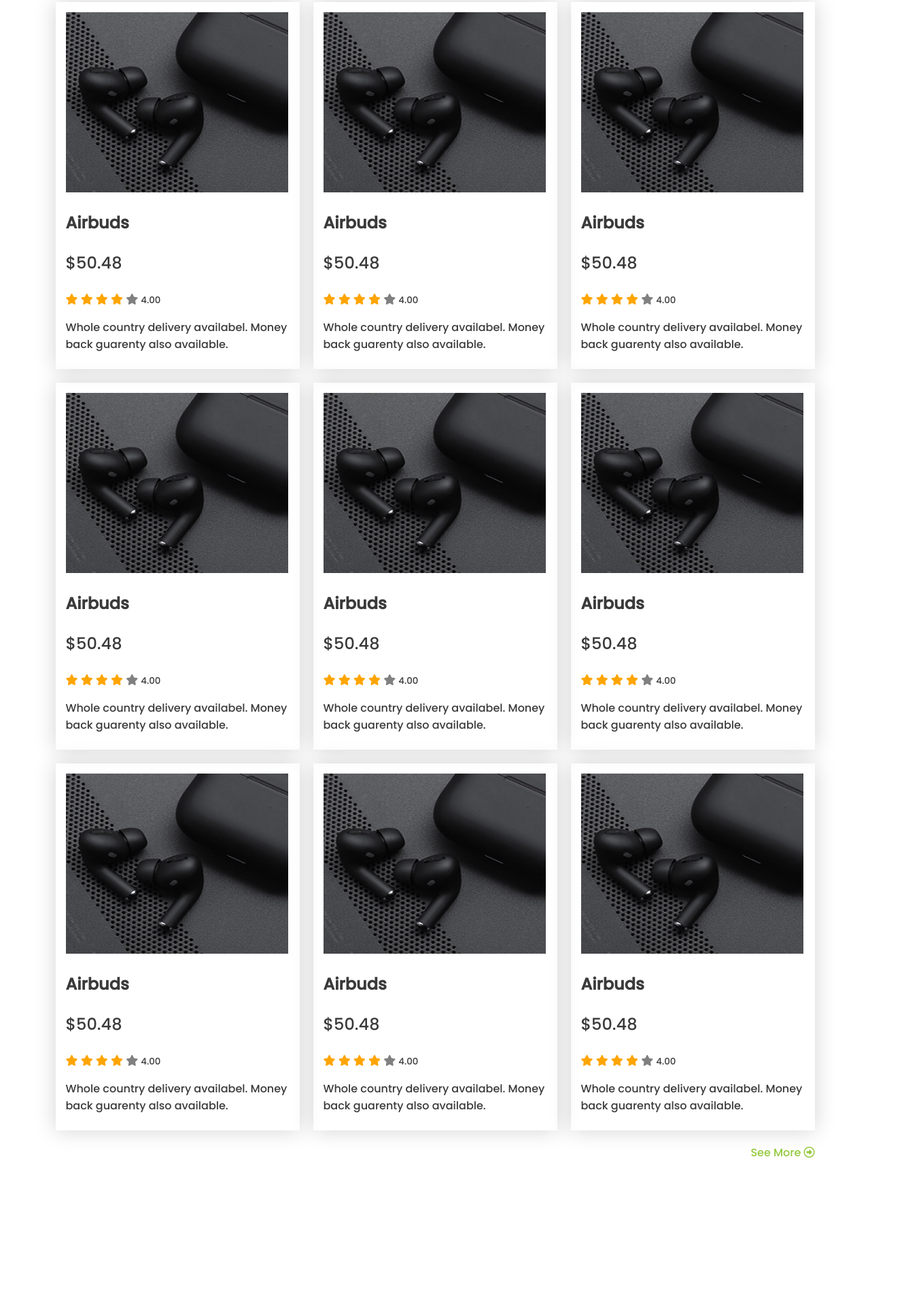
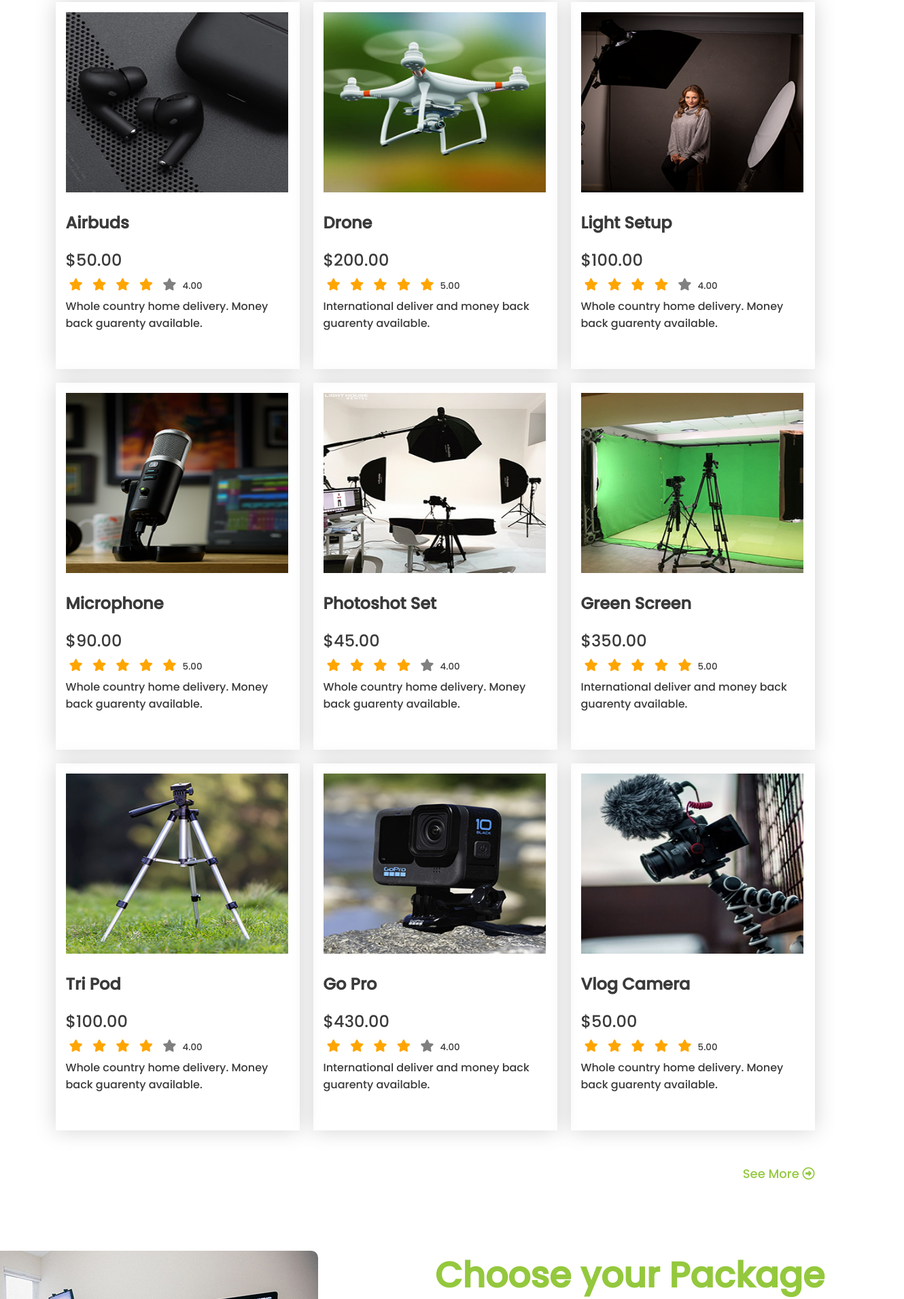
Before and after one commit to mushfiq5900/mi2-mo11-assignment2, a plain HTML site: page index.html in a window 1280 px wide. Shown: the part 889-2800 px from the top of the page at 68% size, 1330 px wide, since content can reach past the window. Before the commit the page ends 2613 px from the top, so only its background shows below. Drawn offline with Linux system fonts and the light colour scheme.

Commit message:
Package product and footer added

```diff
--- a/index.html
+++ b/index.html
@@ -15,14 +15,14 @@
 <body>
     <header>
         <nav class="container">
-            <h1 class="site-name">Gadget Hub</h1>
+            <h1 class="site-name">Gadget <span class="span-color">Hub</span></h1>
             <div class="menu-bar">
                 <a href="">Home</a>
                 <a href="">Product</a>
                 <a href="">Sign up</a>
                 <a href="">Log in</a>
                 <a href=""><i class="fas fa-search"></i></a>
-                <a href=""><i class="fas fa-shopping-cart"></i></a>
+                <a href=""><i class="fas "></i></a>
             </div>
         </nav>
     </header>
@@ -32,7 +32,9 @@
                 <h1 class="title-text">Buy our Gadgets and be an <span class="span-color">Influencer</span> </h1>
                 <p>Here you can buy your necessary gadgets with a very reasonable price. Explore our website and be a
                     social influencer.</p>
-                <a class="prebook-btn" href="">Preebook Here <i class="far fa-arrow-alt-circle-right"></i></a>
+                <div class="prebook-btn">
+                    <a href="">Preebook Here <i class="far fa-arrow-alt-circle-right"></i></a>
+                </div>
             </div>
             <div class="hero-image half-width">
                 <img src="images/camera3.png" alt="">
@@ -52,7 +54,7 @@
         </section>
 
         <section class="new-collection">
-            <h1>New Collection</h1>
+            <h1><span class="span-color">New Collection</span></h1>
             <div class="products">
                 <div class="product-card">
                     <div class="product-image">
@@ -60,7 +62,7 @@
                     </div>
                     <div class="product-data">
                         <h1>Airbuds</h1>
-                        <p class="price-label">$50.48</p>
+                        <p class="price-label">$50.00</p>
                         <div class="rating-div">
                             <i class="fas fa-star"></i>
                             <i class="fas fa-star"></i>
@@ -69,16 +71,34 @@
                             <i class="fas fa-star fa-star-grey"></i>
                             <small>4.00</small>
                         </div>
-                        <p>Whole country delivery availabel. Money back guarenty also available.</p>
+                        <p>Whole country home delivery. Money back guarenty available.</p>
                     </div>
                 </div>
                 <div class="product-card">
                     <div class="product-image">
-                        <img src="images/products/airbuds.jpg" alt="airbuds">
+                        <img src="images/products/drone.jpg" alt="drone">
                     </div>
                     <div class="product-data">
-                        <h1>Airbuds</h1>
-                        <p class="price-label">$50.48</p>
+                        <h1>Drone</h1>
+                        <p class="price-label">$200.00</p>
+                        <div class="rating-div">
+                            <i class="fas fa-star"></i>
+                            <i class="fas fa-star"></i>
+                            <i class="fas fa-star"></i>
+                            <i class="fas fa-star"></i>
+                            <i class="fas fa-star"></i>
+                            <small>5.00</small>
+                        </div>
+                        <p>International deliver and money back guarenty available.</p>
+                    </div>
+                </div>
+                <div class="product-card">
+                    <div class="product-image">
+                        <img src="images/products/light-setup.jpg" alt="light-setup">
+                    </div>
+                    <div class="product-data">
+                        <h1>Light Setup</h1>
+                        <p class="price-label">$100.00</p>
                         <div class="rating-div">
                             <i class="fas fa-star"></i>
                             <i class="fas fa-star"></i>
@@ -87,16 +107,34 @@
                             <i class="fas fa-star fa-star-grey"></i>
                             <small>4.00</small>
                         </div>
-                        <p>Whole country delivery availabel. Money back guarenty also available.</p>
+                        <p>Whole country home delivery. Money back guarenty available.</p>
                     </div>
                 </div>
                 <div class="product-card">
                     <div class="product-image">
-                        <img src="images/products/airbuds.jpg" alt="airbuds">
+                        <img src="images/products/microphone.png" alt="microphone">
                     </div>
                     <div class="product-data">
-                        <h1>Airbuds</h1>
-                        <p class="price-label">$50.48</p>
+                        <h1>Microphone</h1>
+                        <p class="price-label">$90.00</p>
+                        <div class="rating-div">
+                            <i class="fas fa-star"></i>
+                            <i class="fas fa-star"></i>
+                            <i class="fas fa-star"></i>
+                            <i class="fas fa-star"></i>
+                            <i class="fas fa-star"></i>
+                            <small>5.00</small>
+                        </div>
+                        <p>Whole country home delivery. Money back guarenty available.</p>
+                    </div>
+                </div>
+                <div class="product-card">
+                    <div class="product-image">
+                        <img src="images/products/photoshot-set.jpg" alt="photoshot-set">
+                    </div>
+                    <div class="product-data">
+                        <h1>Photoshot Set</h1>
+                        <p class="price-label">$45.00</p>
                         <div class="rating-div">
                             <i class="fas fa-star"></i>
                             <i class="fas fa-star"></i>
@@ -105,16 +143,34 @@
                             <i class="fas fa-star fa-star-grey"></i>
                             <small>4.00</small>
                         </div>
-                        <p>Whole country delivery availabel. Money back guarenty also available.</p>
+                        <p>Whole country home delivery. Money back guarenty available.</p>
                     </div>
                 </div>
                 <div class="product-card">
                     <div class="product-image">
-                        <img src="images/products/airbuds.jpg" alt="airbuds">
+                        <img src="images/products/green-screen.jpg" alt="green-screen">
                     </div>
                     <div class="product-data">
-                        <h1>Airbuds</h1>
-                        <p class="price-label">$50.48</p>
+                        <h1>Green Screen</h1>
+                        <p class="price-label">$350.00</p>
+                        <div class="rating-div">
+                            <i class="fas fa-star"></i>
+                            <i class="fas fa-star"></i>
+                            <i class="fas fa-star"></i>
+                            <i class="fas fa-star"></i>
+                            <i class="fas fa-star"></i>
+                            <small>5.00</small>
+                        </div>
+                        <p>International deliver and money back guarenty available.</p>
+                    </div>
+                </div>
+                <div class="product-card">
+                    <div class="product-image">
+                        <img src="images/products/tripod.jpg" alt="tripod">
+                    </div>
+                    <div class="product-data">
+                        <h1>Tri Pod</h1>
+                        <p class="price-label">$100.00</p>
                         <div class="rating-div">
                             <i class="fas fa-star"></i>
                             <i class="fas fa-star"></i>
@@ -123,16 +179,16 @@
                             <i class="fas fa-star fa-star-grey"></i>
                             <small>4.00</small>
                         </div>
-                        <p>Whole country delivery availabel. Money back guarenty also available.</p>
+                        <p>Whole country home delivery. Money back guarenty available.</p>
                     </div>
                 </div>
                 <div class="product-card">
                     <div class="product-image">
-                        <img src="images/products/airbuds.jpg" alt="airbuds">
+                        <img src="images/products/gopro-hero-10-rugged.jpg" alt="Go Pro">
                     </div>
                     <div class="product-data">
-                        <h1>Airbuds</h1>
-                        <p class="price-label">$50.48</p>
+                        <h1>Go Pro</h1>
+                        <p class="price-label">$430.00</p>
                         <div class="rating-div">
                             <i class="fas fa-star"></i>
                             <i class="fas fa-star"></i>
@@ -141,94 +197,62 @@
                             <i class="fas fa-star fa-star-grey"></i>
                             <small>4.00</small>
                         </div>
-                        <p>Whole country delivery availabel. Money back guarenty also available.</p>
+                        <p>International deliver and money back guarenty available.</p>
                     </div>
                 </div>
                 <div class="product-card">
                     <div class="product-image">
-                        <img src="images/products/airbuds.jpg" alt="airbuds">
+                        <img src="images/products/vlog-camera.jpg" alt="Vlog Camera">
                     </div>
                     <div class="product-data">
-                        <h1>Airbuds</h1>
-                        <p class="price-label">$50.48</p>
+                        <h1>Vlog Camera</h1>
+                        <p class="price-label">$50.00</p>
                         <div class="rating-div">
                             <i class="fas fa-star"></i>
                             <i class="fas fa-star"></i>
                             <i class="fas fa-star"></i>
                             <i class="fas fa-star"></i>
-                            <i class="fas fa-star fa-star-grey"></i>
-                            <small>4.00</small>
+                            <i class="fas fa-star"></i>
+                            <small>5.00</small>
                         </div>
-                        <p>Whole country delivery availabel. Money back guarenty also available.</p>
-                    </div>
-                </div>
-                <div class="product-card">
-                    <div class="product-image">
-                        <img src="images/products/airbuds.jpg" alt="airbuds">
-                    </div>
-                    <div class="product-data">
-                        <h1>Airbuds</h1>
-                        <p class="price-label">$50.48</p>
-                        <div class="rating-div">
-                            <i class="fas fa-star"></i>
-                            <i class="fas fa-star"></i>
-                            <i class="fas fa-star"></i>
-                            <i class="fas fa-star"></i>
-                            <i class="fas fa-star fa-star-grey"></i>
-                            <small>4.00</small>
-                        </div>
-                        <p>Whole country delivery availabel. Money back guarenty also available.</p>
-                    </div>
-                </div>
-                <div class="product-card">
-                    <div class="product-image">
-                        <img src="images/products/airbuds.jpg" alt="airbuds">
-                    </div>
-                    <div class="product-data">
-                        <h1>Airbuds</h1>
-                        <p class="price-label">$50.48</p>
-                        <div class="rating-div">
-                            <i class="fas fa-star"></i>
-                            <i class="fas fa-star"></i>
-                            <i class="fas fa-star"></i>
-                            <i class="fas fa-star"></i>
-                            <i class="fas fa-star fa-star-grey"></i>
-                            <small>4.00</small>
-                        </div>
-                        <p>Whole country delivery availabel. Money back guarenty also available.</p>
-                    </div>
-                </div>
-                <div class="product-card">
-                    <div class="product-image">
-                        <img src="images/products/airbuds.jpg" alt="airbuds">
-                    </div>
-                    <div class="product-data">
-                        <h1>Airbuds</h1>
-                        <p class="price-label">$50.48</p>
-                        <div class="rating-div">
-                            <i class="fas fa-star"></i>
-                            <i class="fas fa-star"></i>
-                            <i class="fas fa-star"></i>
-                            <i class="fas fa-star"></i>
-                            <i class="fas fa-star fa-star-grey"></i>
-                            <small>4.00</small>
-                        </div>
-                        <p>Whole country delivery availabel. Money back guarenty also available.</p>
+                        <p>Whole country home delivery. Money back guarenty available.</p>
                     </div>
                 </div>
             </div>
-            <p class="see-more-btn"><a href="">See More <i class="far fa-arrow-alt-circle-right"></i></a></p>
+            <div class="see-more-btn">
+                <a href="">See More <i class="far fa-arrow-alt-circle-right"></i></a>
+            </div>
 
         </section>
-
-
-
+        <section class="package-products container">
+            <div class="packages flex-display">
+                <div class="pack-image half-width">
+                    <img src="images/editing-setup.jpg" alt="edition setup">
+                </div>
+                <div class="pack-text half-width">
+                    <h1 class="title-text"><span class="span-color">Choose your Package Products</span></h1>
+                    <p>We give a facility to busy products in a package. You can buy a full editing setup and enjoy 20%
+                        flat discount.</p>
+                    <div class="prebook-btn">
+                        <a href="">Book Your Package Here <i class="far fa-arrow-alt-circle-right"></i></a>
+                    </div>
+                </div>
+            </div>
+        </section>
     </main>
-
-
-
     <footer>
-
+        <div class="footer-texts">
+            <h2>Gadget Hub</span> </h1>
+                <p><small>Copyright © 2020 Gadget Hub</small></p>
+                <p><small>All Rights Reserved</small></p>
+        </div>
+        <div class="footer-icons flex-display">
+            <a href=""><i class="fab fa-facebook"></i></a>
+            <a href=""><i class="fab fa-instagram"></i></a>
+            <a href=""><i class="fab fa-twitter"></i></a>
+            <a href=""><i class="fab fa-youtube"></i></a>
+            <a href=""><i class="fas fa-basketball-ball"></i></a>
+        </div>
     </footer>
 
 </body>
--- a/styles/style.css
+++ b/styles/style.css
@@ -27,6 +27,9 @@ main{
 a{
     text-decoration: none;
 }
+.span-color{
+    color: #94C83D;
+}
 /* header style */
 header{
     display: flex;
@@ -46,9 +49,16 @@ nav{
     color: #3A3A3A;
     margin-left: 20px;
 }
-.span-color{
-    color: #94C83D;
+.menu-bar a:hover{
+    color:#94C83D ;
 }
+.fa-shopping-cart:hover{
+    color:#94C83D ;
+}
+.fa-search:hover{
+    color:#94C83D ;
+}
+
 
 /* hero-banner styles */
 .h-text{
@@ -63,12 +73,23 @@ nav{
     margin-top: 40px;
     width: 100%;
 }
-.prebook-btn{
+.hero-image img:hover{
+    transform: scale(1.1);
+    transition: transform .6s;
+}
+.prebook-btn a{
+    margin-top: 20px;
+    display: inline-block;
     color: white;
     background-color: #94C83D ;
     padding: 10px;
     font-size: 18px;
     border-radius: 6px;
+}
+.prebook-btn a:hover{
+    border: 2px solid #94C83D ;
+    background-color: white;
+    color: #94C83D;
 }
 .partner-logo{
     margin-top: 50px;
@@ -81,11 +102,11 @@ nav{
     margin: 20px 0px;
 }
 .p-logo img{
-    width: 100px;
+    width: 130px;
     height: 50px;
     margin: 0px 50px;
 }
-/* New Collection Styles */
+/* New Collection/Products Styles */
 .new-collection>h1{
     text-align: center;
     margin-bottom: 50px;
@@ -107,6 +128,10 @@ nav{
     width: 327px;
     height: 265px;
 }
+.product-image img:hover{
+    transform: scale(1.05);
+    transition: transform .4s;
+}
 .rating-div .fa-star{
     color: orange;
 }
@@ -118,7 +143,46 @@ nav{
     font-size: 24px;
 }
 
-.see-more-btn,a{
+.see-more-btn a{
+    display: block;
     text-align: right;
     color: #94C83D ;
+    margin-top:50px;
+    margin-bottom:100px;
+    font-size: 18px;
 }
+.see-more-btn a:hover{
+    color: #3A3A3A;;
+}
+
+/* Package Products Style */
+.packages{
+    margin-bottom: 100px;
+}
+.pack-text h1{
+    margin-top: 0px;
+}
+
+.pack-image img{
+    border-radius: 10px;
+}
+
+/* Footer Style */
+
+footer{
+    padding-top: 50px;
+    background-color: #94C83D ;
+    height: 150px;
+    text-align: center;
+}
+.footer-texts h2,p {
+    margin: 0px;
+}
+.footer-icons{
+    justify-content: center;
+}
+.fab,.fas{
+    margin: 10px 5px;
+    color: #3A3A3A;
+    font-size: 18px;
+}
```
Also changed, not shown: images/products/green-screen.jpg (renamed from images/products/sharing-vr-through-green-screen-mixed-reality-video-fig04.jpg).
